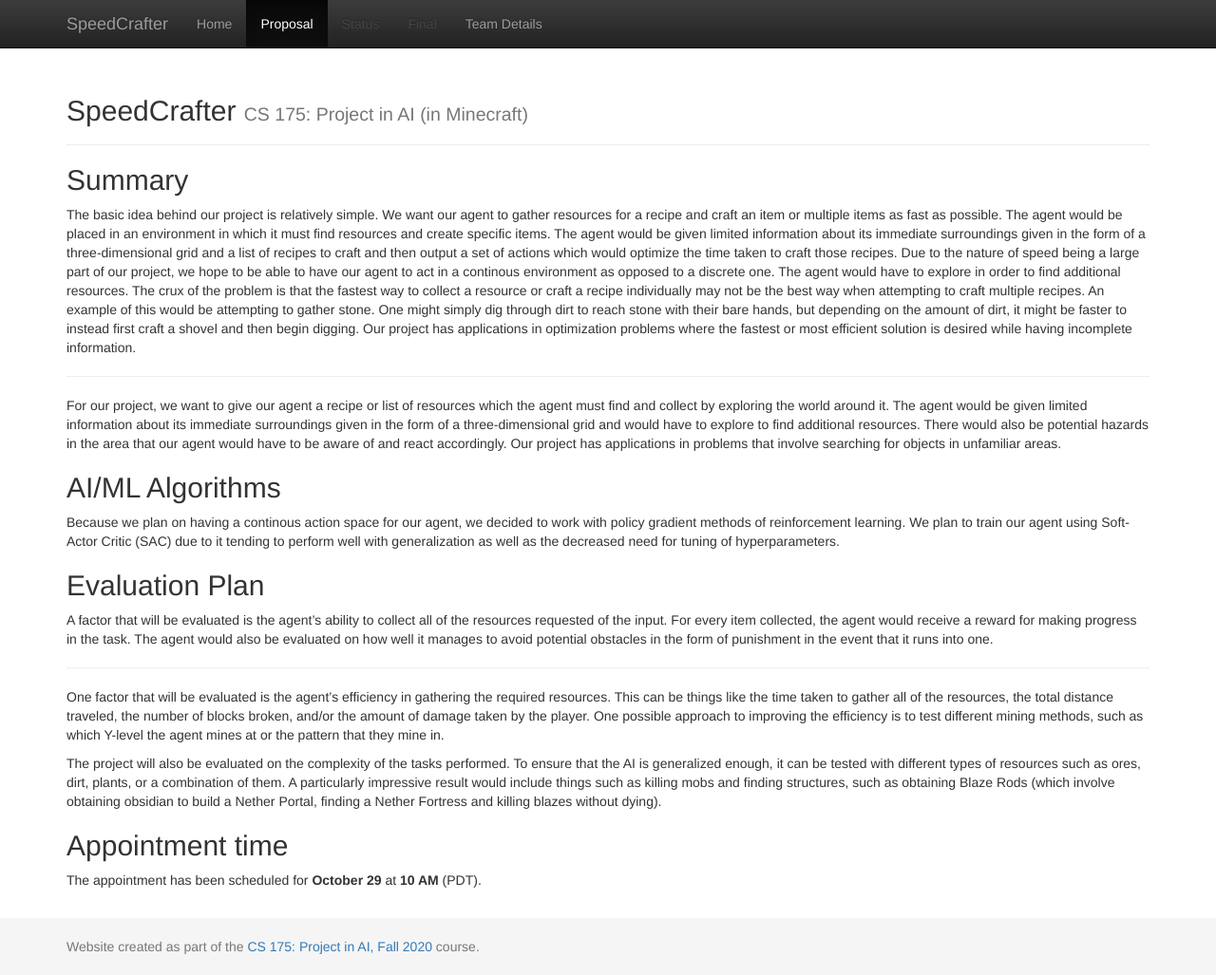
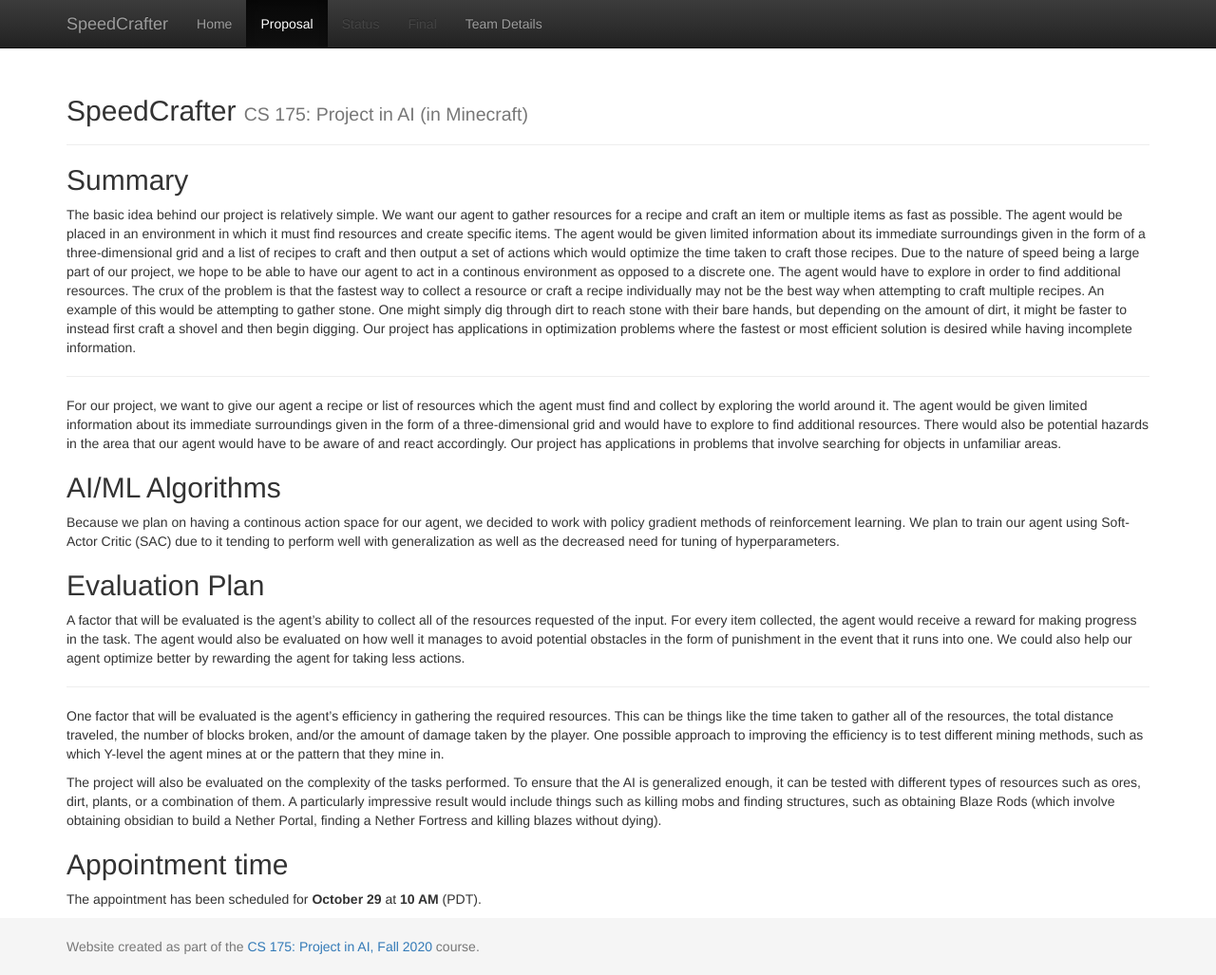
Before and after one commit to jhnguyen521/SpeedCrafter, a Jekyll site: the page built from docs/proposal.md, in a window 1280 px wide and 1027 px high. Shown: the whole window at 95% size. Built offline with Jekyll 4.4.1, drawn with Linux system fonts in a browser that asks for light colours.

Commit message:
Update proposal.md

```diff
--- a/docs/proposal.md
+++ b/docs/proposal.md
@@ -16,7 +16,7 @@
 
 ## Evaluation Plan
 
-A factor that will be evaluated is the agent's ability to collect all of the resources requested of the input. For every item collected, the agent would receive a reward for making progress in the task. The agent would also be evaluated on how well it manages to avoid potential obstacles in the form of punishment in the event that it runs into one.
+A factor that will be evaluated is the agent's ability to collect all of the resources requested of the input. For every item collected, the agent would receive a reward for making progress in the task. The agent would also be evaluated on how well it manages to avoid potential obstacles in the form of punishment in the event that it runs into one. We could also help our agent optimize better by rewarding the agent for taking less actions.
 
 ---
 
```
